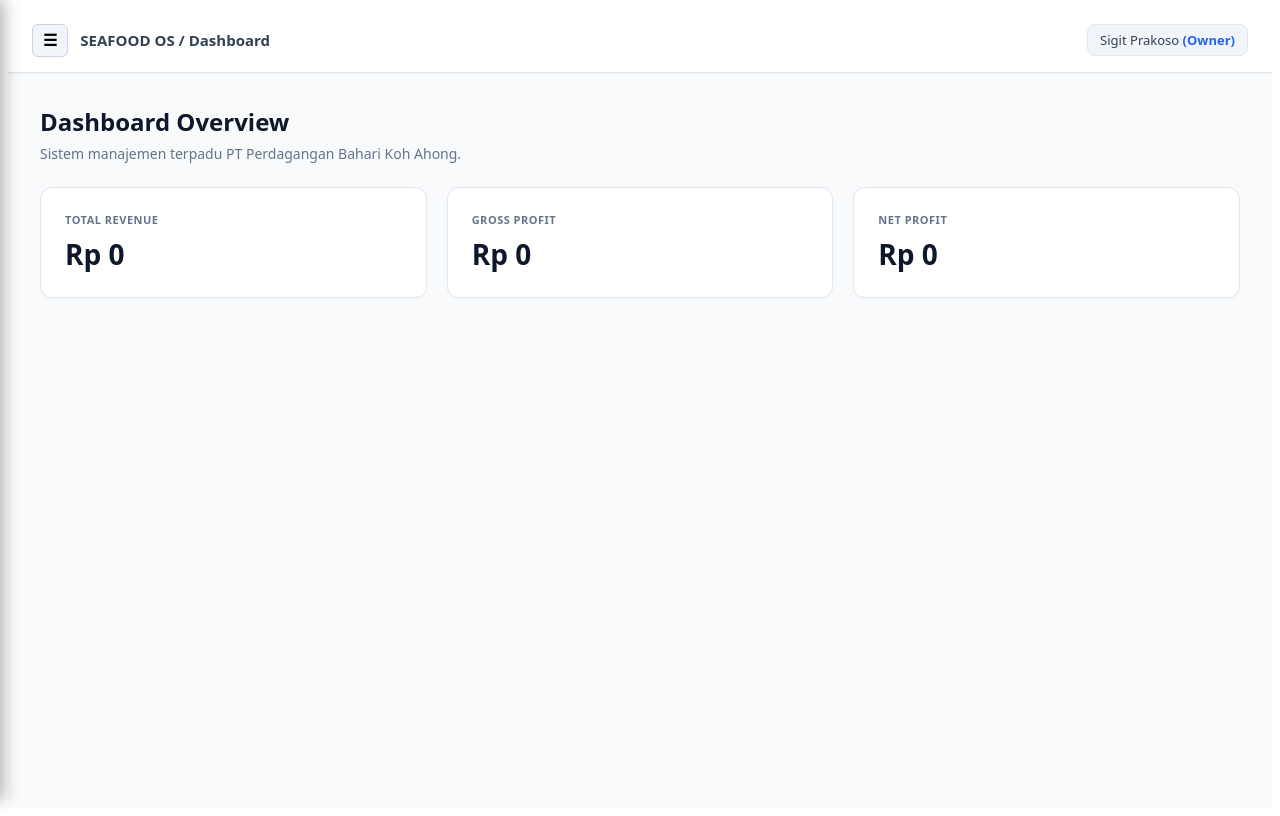
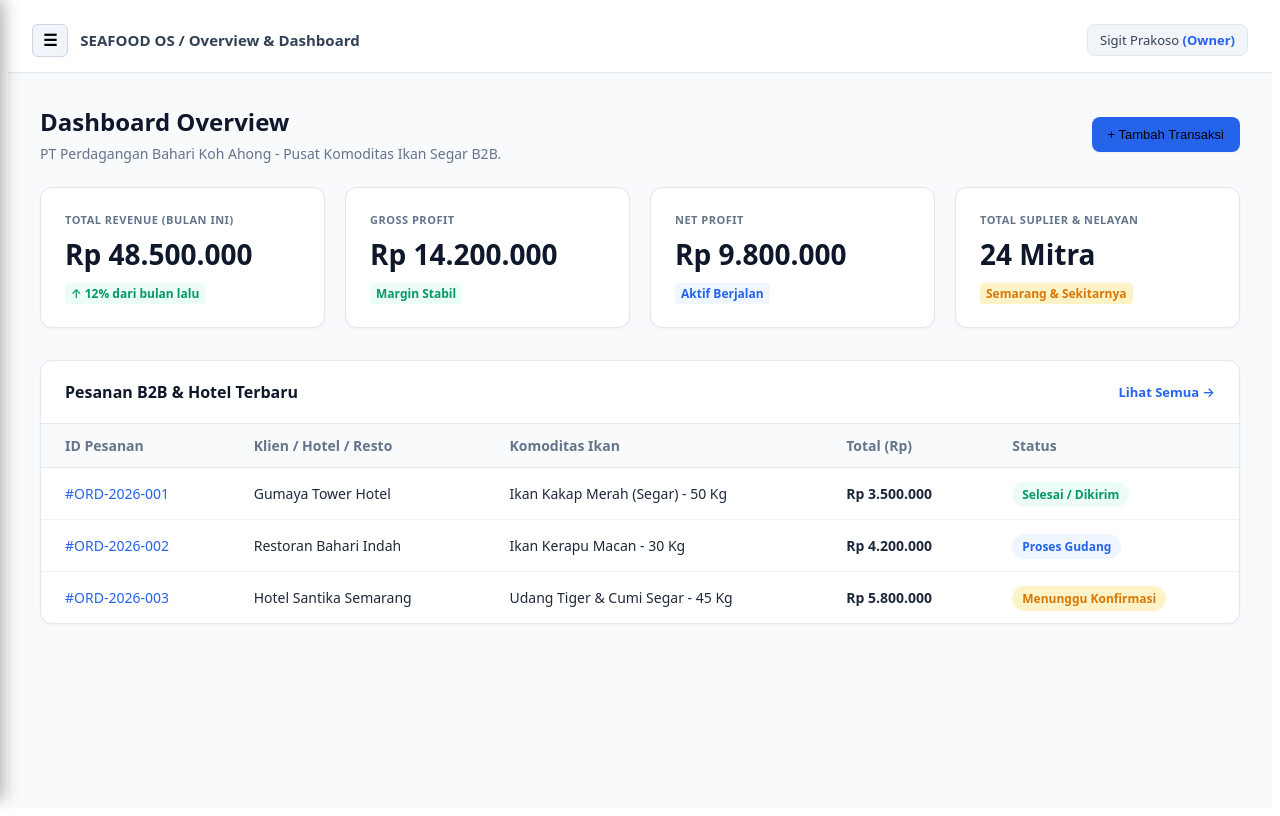
Before and after one commit to hongciome/pt-perdagangan-bahari, a React (Vite) app in the folder frontend/: page / in a window 1280 px wide. Built offline with nearby package versions, Linux system fonts and the light colour scheme.

Commit message:
Buat halaman Overview profesional lengkap dengan kartu metrik dan tabel pesanan

```diff
--- a/frontend/src/App.jsx
+++ b/frontend/src/App.jsx
@@ -3,12 +3,14 @@ import Sidebar from './components/Sidebar';
 
 export default function App() {
   const [sidebarOpen, setSidebarOpen] = useState(false);
+  const [activeTab, setActiveTab] = useState('overview');
 
   return (
     <div style={{ display: 'flex', minHeight: '100vh', backgroundColor: '#f8fafc', fontFamily: 'system-ui, -apple-system, sans-serif', color: '#1e293b' }}>
       <Sidebar isOpen={sidebarOpen} onClose={() => setSidebarOpen(false)} />
 
       <div style={{ flex: 1, display: 'flex', flexDirection: 'column' }}>
+        {/* Header Atas */}
         <header style={{ height: '64px', backgroundColor: '#ffffff', borderBottom: '1px solid #e2e8f0', display: 'flex', alignItems: 'center', justifyContent: 'space-between', padding: '0 24px', position: 'sticky', top: 0, zIndex: 30, boxShadow: '0 1px 2px rgba(0,0,0,0.03)' }}>
           <div style={{ display: 'flex', alignItems: 'center', gap: '12px' }}>
             <button
@@ -17,31 +19,92 @@ export default function App() {
             >
               ☰
             </button>
-            <span style={{ fontWeight: '600', color: '#334155', fontSize: '15px' }}>SEAFOOD OS / Dashboard</span>
+            <span style={{ fontWeight: '600', color: '#334155', fontSize: '15px' }}>SEAFOOD OS / Overview & Dashboard</span>
           </div>
           <div style={{ fontSize: '13px', fontWeight: '500', color: '#334155', backgroundColor: '#f1f5f9', padding: '6px 12px', borderRadius: '8px', border: '1px solid #e2e8f0' }}>
             Sigit Prakoso <span style={{ color: '#2563eb', fontWeight: '600' }}>(Owner)</span>
           </div>
         </header>
 
+        {/* Konten Utama Halaman Overview */}
         <main style={{ padding: '32px' }}>
-          <div style={{ marginBottom: '24px' }}>
-            <h2 style={{ fontSize: '24px', fontWeight: 'bold', color: '#0f172a', margin: '0 0 6px 0' }}>Dashboard Overview</h2>
-            <p style={{ fontSize: '14px', color: '#64748b', margin: 0 }}>Sistem manajemen terpadu PT Perdagangan Bahari Koh Ahong.</p>
+          <div style={{ display: 'flex', justifyContent: 'space-between', alignItems: 'center', marginBottom: '24px', flexWrap: 'wrap', gap: '12px' }}>
+            <div>
+              <h2 style={{ fontSize: '24px', fontWeight: 'bold', color: '#0f172a', margin: '0 0 6px 0' }}>Dashboard Overview</h2>
+              <p style={{ fontSize: '14px', color: '#64748b', margin: 0 }}>PT Perdagangan Bahari Koh Ahong - Pusat Komoditas Ikan Segar B2B.</p>
+            </div>
+            <div style={{ display: 'flex', gap: '10px' }}>
+              <button style={{ backgroundColor: '#2563eb', color: '#white', border: 'none', padding: '10px 16px', borderRadius: '8px', fontWeight: '500', cursor: 'pointer', fontSize: '13px', boxShadow: '0 1px 2px rgba(0,0,0,0.05)' }}>
+                + Tambah Transaksi
+              </button>
+            </div>
           </div>
 
-          <div style={{ display: 'grid', gridTemplateColumns: 'repeat(auto-fit, minmax(260px, 1fr))', gap: '20px' }}>
+          {/* Kartu Metrik Utama */}
+          <div style={{ display: 'grid', gridTemplateColumns: 'repeat(auto-fit, minmax(240px, 1fr))', gap: '20px', marginBottom: '32px' }}>
             <div style={{ backgroundColor: '#ffffff', padding: '24px', borderRadius: '12px', border: '1px solid #e2e8f0', boxShadow: '0 1px 3px rgba(0,0,0,0.04)' }}>
-              <p style={{ fontSize: '11px', color: '#64748b', fontWeight: 'bold', textTransform: 'uppercase', letterSpacing: '0.5px', margin: '0 0 8px 0' }}>Total Revenue</p>
-              <p style={{ fontSize: '28px', fontWeight: '800', color: '#0f172a', margin: 0 }}>Rp 0</p>
+              <p style={{ fontSize: '11px', color: '#64748b', fontWeight: 'bold', textTransform: 'uppercase', letterSpacing: '0.5px', margin: '0 0 8px 0' }}>Total Revenue (Bulan Ini)</p>
+              <p style={{ fontSize: '28px', fontWeight: '800', color: '#0f172a', margin: '0 0 8px 0' }}>Rp 48.500.000</p>
+              <span style={{ fontSize: '12px', color: '#059669', fontWeight: '600', backgroundColor: '#ecfdf5', padding: '2px 6px', borderRadius: '4px' }}>↑ 12% dari bulan lalu</span>
             </div>
             <div style={{ backgroundColor: '#ffffff', padding: '24px', borderRadius: '12px', border: '1px solid #e2e8f0', boxShadow: '0 1px 3px rgba(0,0,0,0.04)' }}>
               <p style={{ fontSize: '11px', color: '#64748b', fontWeight: 'bold', textTransform: 'uppercase', letterSpacing: '0.5px', margin: '0 0 8px 0' }}>Gross Profit</p>
-              <p style={{ fontSize: '28px', fontWeight: '800', color: '#0f172a', margin: 0 }}>Rp 0</p>
+              <p style={{ fontSize: '28px', fontWeight: '800', color: '#0f172a', margin: '0 0 8px 0' }}>Rp 14.200.000</p>
+              <span style={{ fontSize: '12px', color: '#059669', fontWeight: '600', backgroundColor: '#ecfdf5', padding: '2px 6px', borderRadius: '4px' }}>Margin Stabil</span>
             </div>
             <div style={{ backgroundColor: '#ffffff', padding: '24px', borderRadius: '12px', border: '1px solid #e2e8f0', boxShadow: '0 1px 3px rgba(0,0,0,0.04)' }}>
               <p style={{ fontSize: '11px', color: '#64748b', fontWeight: 'bold', textTransform: 'uppercase', letterSpacing: '0.5px', margin: '0 0 8px 0' }}>Net Profit</p>
-              <p style={{ fontSize: '28px', fontWeight: '800', color: '#0f172a', margin: 0 }}>Rp 0</p>
+              <p style={{ fontSize: '28px', fontWeight: '800', color: '#0f172a', margin: '0 0 8px 0' }}>Rp 9.800.000</p>
+              <span style={{ fontSize: '12px', color: '#2563eb', fontWeight: '600', backgroundColor: '#eff6ff', padding: '2px 6px', borderRadius: '4px' }}>Aktif Berjalan</span>
+            </div>
+            <div style={{ backgroundColor: '#ffffff', padding: '24px', borderRadius: '12px', border: '1px solid #e2e8f0', boxShadow: '0 1px 3px rgba(0,0,0,0.04)' }}>
+              <p style={{ fontSize: '11px', color: '#64748b', fontWeight: 'bold', textTransform: 'uppercase', letterSpacing: '0.5px', margin: '0 0 8px 0' }}>Total Suplier & Nelayan</p>
+              <p style={{ fontSize: '28px', fontWeight: '800', color: '#0f172a', margin: '0 0 8px 0' }}>24 Mitra</p>
+              <span style={{ fontSize: '12px', color: '#d97706', fontWeight: '600', backgroundColor: '#fef3c7', padding: '2px 6px', borderRadius: '4px' }}>Semarang & Sekitarnya</span>
+            </div>
+          </div>
+
+          {/* Tabel Aktivitas / Pesanan Masuk Terbaru */}
+          <div style={{ backgroundColor: '#ffffff', borderRadius: '12px', border: '1px solid #e2e8f0', boxShadow: '0 1px 3px rgba(0,0,0,0.04)', overflow: 'hidden' }}>
+            <div style={{ padding: '20px 24px', borderBottom: '1px solid #e2e8f0', display: 'flex', justifyContent: 'space-between', alignItems: 'center' }}>
+              <h3 style={{ fontSize: '16px', fontWeight: 'bold', color: '#0f172a', margin: 0 }}>Pesanan B2B & Hotel Terbaru</h3>
+              <a href="#" style={{ fontSize: '13px', color: '#2563eb', textDecoration: 'none', fontWeight: '600' }}>Lihat Semua →</a>
+            </div>
+            <div style={{ overflowX: 'auto' }}>
+              <table style={{ width: '100%', borderCollapse: 'collapse', textAlign: 'left', fontSize: '14px' }}>
+                <thead>
+                  <tr style={{ backgroundColor: '#f8fafc', color: '#64748b', borderBottom: '1px solid #e2e8f0' }}>
+                    <th style={{ padding: '12px 24px', fontWeight: '600' }}>ID Pesanan</th>
+                    <th style={{ padding: '12px 24px', fontWeight: '600' }}>Klien / Hotel / Resto</th>
+                    <th style={{ padding: '12px 24px', fontWeight: '600' }}>Komoditas Ikan</th>
+                    <th style={{ padding: '12px 24px', fontWeight: '600' }}>Total (Rp)</th>
+                    <th style={{ padding: '12px 24px', fontWeight: '600' }}>Status</th>
+                  </tr>
+                </thead>
+                <tbody>
+                  <tr style={{ borderBottom: '1px solid #f1f5f9' }}>
+                    <td style={{ padding: '16px 24px', fontWeight: '500', color: '#2563eb' }}>#ORD-2026-001</td>
+                    <td style={{ padding: '16px 24px' }}>Gumaya Tower Hotel</td>
+                    <td style={{ padding: '16px 24px' }}>Ikan Kakap Merah (Segar) - 50 Kg</td>
+                    <td style={{ padding: '16px 24px', fontWeight: '600' }}>Rp 3.500.000</td>
+                    <td style={{ padding: '16px 24px' }}><span style={{ backgroundColor: '#ecfdf5', color: '#059669', padding: '4px 10px', borderRadius: '20px', fontSize: '12px', fontWeight: '600' }}>Selesai / Dikirim</span></td>
+                  </tr>
+                  <tr style={{ borderBottom: '1px solid #f1f5f9' }}>
+                    <td style={{ padding: '16px 24px', fontWeight: '500', color: '#2563eb' }}>#ORD-2026-002</td>
+                    <td style={{ padding: '16px 24px' }}>Restoran Bahari Indah</td>
+                    <td style={{ padding: '16px 24px' }}>Ikan Kerapu Macan - 30 Kg</td>
+                    <td style={{ padding: '16px 24px', fontWeight: '600' }}>Rp 4.200.000</td>
+                    <td style={{ padding: '16px 24px' }}><span style={{ backgroundColor: '#eff6ff', color: '#2563eb', padding: '4px 10px', borderRadius: '20px', fontSize: '12px', fontWeight: '600' }}>Proses Gudang</span></td>
+                  </tr>
+                  <tr>
+                    <td style={{ padding: '16px 24px', fontWeight: '500', color: '#2563eb' }}>#ORD-2026-003</td>
+                    <td style={{ padding: '16px 24px' }}>Hotel Santika Semarang</td>
+                    <td style={{ padding: '16px 24px' }}>Udang Tiger & Cumi Segar - 45 Kg</td>
+                    <td style={{ padding: '16px 24px', fontWeight: '600' }}>Rp 5.800.000</td>
+                    <td style={{ padding: '16px 24px' }}><span style={{ backgroundColor: '#fef3c7', color: '#d97706', padding: '4px 10px', borderRadius: '20px', fontSize: '12px', fontWeight: '600' }}>Menunggu Konfirmasi</span></td>
+                  </tr>
+                </tbody>
+              </table>
             </div>
           </div>
         </main>
```
